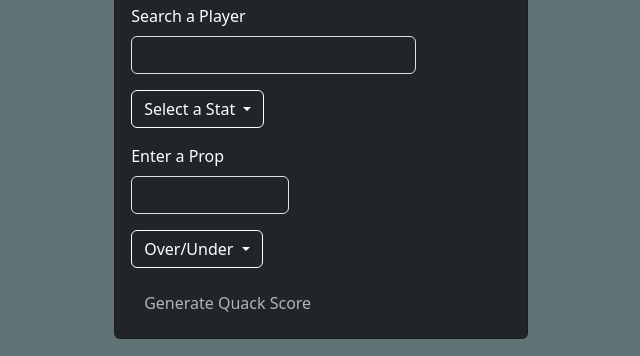
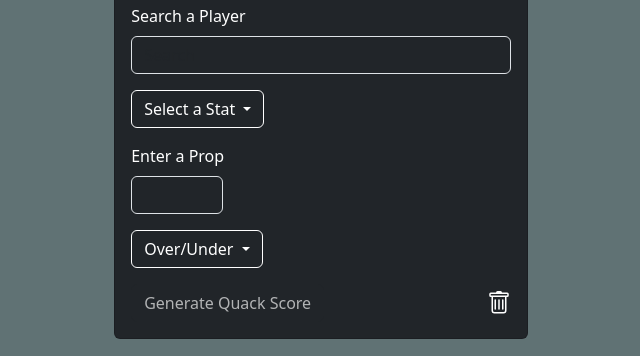
Before and after one commit to rtziegl/nba, a website: page public/index.html in a window 1280 px wide. Shown: the part 107-463 px from the top of the page, without its empty margins (319-959 px from the left). Drawn offline with nearby package versions, Linux system fonts and the light colour scheme; no server answers; files whose address does not match are found by name.

Commit message:
trash score icon/button

```diff
--- a/public/index.html
+++ b/public/index.html
@@ -23,12 +23,13 @@
                     <form id="myForm" class="needs-validation" novalidate>
 
                         <!-- Search a player custom searchable dropdown -->
-                        <div class="mb-3 col-9">
+                        <div class="mb-3 col-12">
                             <label for="searchInput" class="form-label text-white">Search a Player</label>
                             <div class="dropdown">
-                                <input type="text" class="form-control form-select-md dropdown-toggle bg-dark text-white"
-                                    id="searchInput" data-bs-toggle="dropdown" aria-expanded="false" placeholder="Search"
-                                    required>
+                                <input type="text"
+                                    class="form-control form-select-md dropdown-toggle bg-dark text-white"
+                                    id="searchInput" data-bs-toggle="dropdown" aria-expanded="false"
+                                    placeholder="Search" required>
                                 <ul class="dropdown-menu bg-dark" aria-labelledby="searchInput" id="searchResults">
                                     <!-- Search results will be displayed here -->
                                 </ul>
@@ -44,9 +45,12 @@
                                 </button>
                                 <ul class="dropdown-menu bg-dark" aria-labelledby="statDropdownButton">
                                     <li><a class="dropdown-item text-white" href="#" data-value="Points">Points</a></li>
-                                    <li><a class="dropdown-item text-white" href="#" data-value="Rebounds">Rebounds</a></li>
-                                    <li><a class="dropdown-item text-white" href="#" data-value="Assists">Assists</a></li>
-                                    <li><a class="dropdown-item text-white" href="#" data-value="3 Pointers">3 Pointers</a></li>
+                                    <li><a class="dropdown-item text-white" href="#" data-value="Rebounds">Rebounds</a>
+                                    </li>
+                                    <li><a class="dropdown-item text-white" href="#" data-value="Assists">Assists</a>
+                                    </li>
+                                    <li><a class="dropdown-item text-white" href="#" data-value="3 Pointers">3
+                                            Pointers</a></li>
                                 </ul>
                             </div>
                         </div>
@@ -54,8 +58,10 @@
                         <!-- Enter a Prop input box -->
                         <div class="mb-3 col-5">
                             <label for="propInput" class="form-label text-white">Enter a Prop</label>
-                            <input type="text" id="propInput" class="form-control bg-dark text-white" name="propInput"
-                                required>
+                            <div class="col-7">
+                                <input type="text" id="propInput" class="form-control bg-dark text-white"
+                                    name="propInput" required>
+                            </div>
                             <div class="valid-feedback">Looks good!</div>
                             <div class="invalid-feedback">Please enter a prop.</div>
                         </div>
@@ -74,8 +80,15 @@
                             </div>
                         </div>
 
-                        <button type="submit" id="submitButton" class="btn btn-md btn-dark" disabled>Generate Quack
-                            Score</button>
+                        <div style="display: flex; justify-content: space-between; align-items: center;">
+                            <button type="submit" id="submitButton" class="btn btn-md btn-dark" disabled>Generate Quack Score</button>
+                            <div style="flex-grow: 1;"></div> <!-- Flexible space -->
+                            <svg xmlns="http://www.w3.org/2000/svg" id="resetButton" width="24" height="24" fill="currentColor" class="bi bi-trash" viewBox="0 0 16 16">
+                                <path d="M5.5 5.5A.5.5 0 0 1 6 6v6a.5.5 0 0 1-1 0V6a.5.5 0 0 1 .5-.5m2.5 0a.5.5 0 0 1 .5.5v6a.5.5 0 0 1-1 0V6a.5.5 0 0 1 .5-.5m3 .5a.5.5 0 0 0-1 0v6a.5.5 0 0 0 1 0z" />
+                                <path d="M14.5 3a1 1 0 0 1-1 1H13v9a2 2 0 0 1-2 2H5a2 2 0 0 1-2-2V4h-.5a1 1 0 0 1-1-1V2a1 1 0 0 1 1-1H6a1 1 0 0 1 1-1h2a1 1 0 0 1 1 1h3.5a1 1 0 0 1 1 1zM4.118 4 4 4.059V13a1 1 0 0 0 1 1h6a1 1 0 0 0 1-1V4.059L11.882 4zM2.5 3h11V2h-11z" />
+                            </svg>
+                        </div>
+
 
                     </form>
                 </div>
--- a/public/scripts/getQuackScore.js
+++ b/public/scripts/getQuackScore.js
@@ -213,9 +213,6 @@ document.addEventListener('DOMContentLoaded', function () {
         const statDropdownItems = document.querySelectorAll('#statDropdownButton + .dropdown-menu .dropdown-item');
         const overUnderDropdownItems = document.querySelectorAll('#overUnderDropdownButton + .dropdown-menu .dropdown-item');
 
-        // Disable the button
-        submitButton.disabled = true;
-
         //Logging form values for testing.
         console.log(playerName)
         console.log(statSelected)
@@ -276,14 +273,22 @@ document.addEventListener('DOMContentLoaded', function () {
                 console.error('Error processing data:', error);
             });
 
+        const resetButton = document.getElementById('resetButton');
+
+        resetButton.addEventListener('click', function () {
             // Reset the form fields
             document.getElementById('myForm').reset();
             document.getElementById('statDropdownButton').textContent = 'Select a Stat';
             document.getElementById('overUnderDropdownButton').textContent = 'Over/Under';
             statDropdownItems.forEach(item => item.classList.remove('active'));
             overUnderDropdownItems.forEach(item => item.classList.remove('active'));
+            submitButton.disabled = true;
+        });
+
     });
 });
+
+
 
 // Function to extract player ID from playerName
 function getPlayerId(playerName) {
--- a/public/styles.css
+++ b/public/styles.css
@@ -122,3 +122,12 @@ body {
     margin-bottom: 20px;
     /* Add margin between cards */
 }
+
+#resetButton {
+    cursor: pointer;
+    transition: transform 0.3s ease;
+}
+
+#resetButton:hover {
+    transform: scale(1.1);
+}
```
Lines whose indentation alone changed are shown as unchanged.
